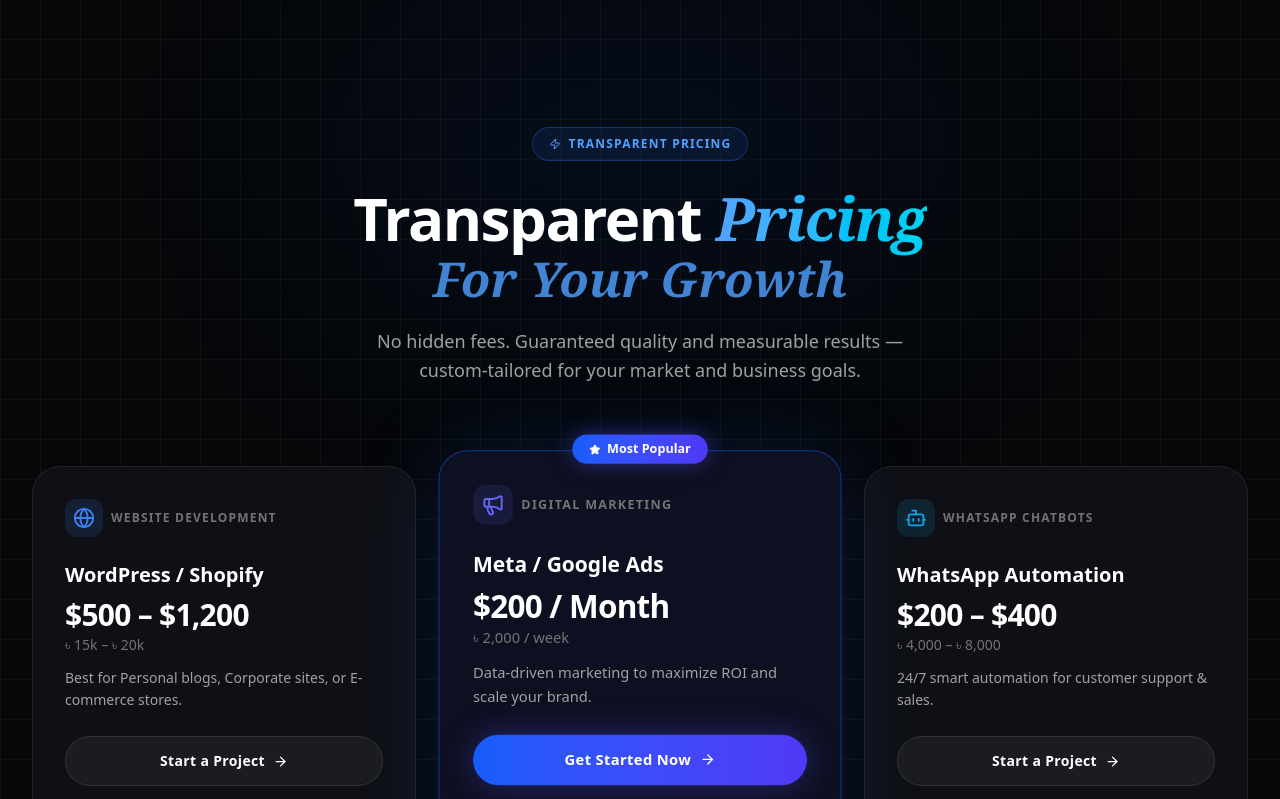
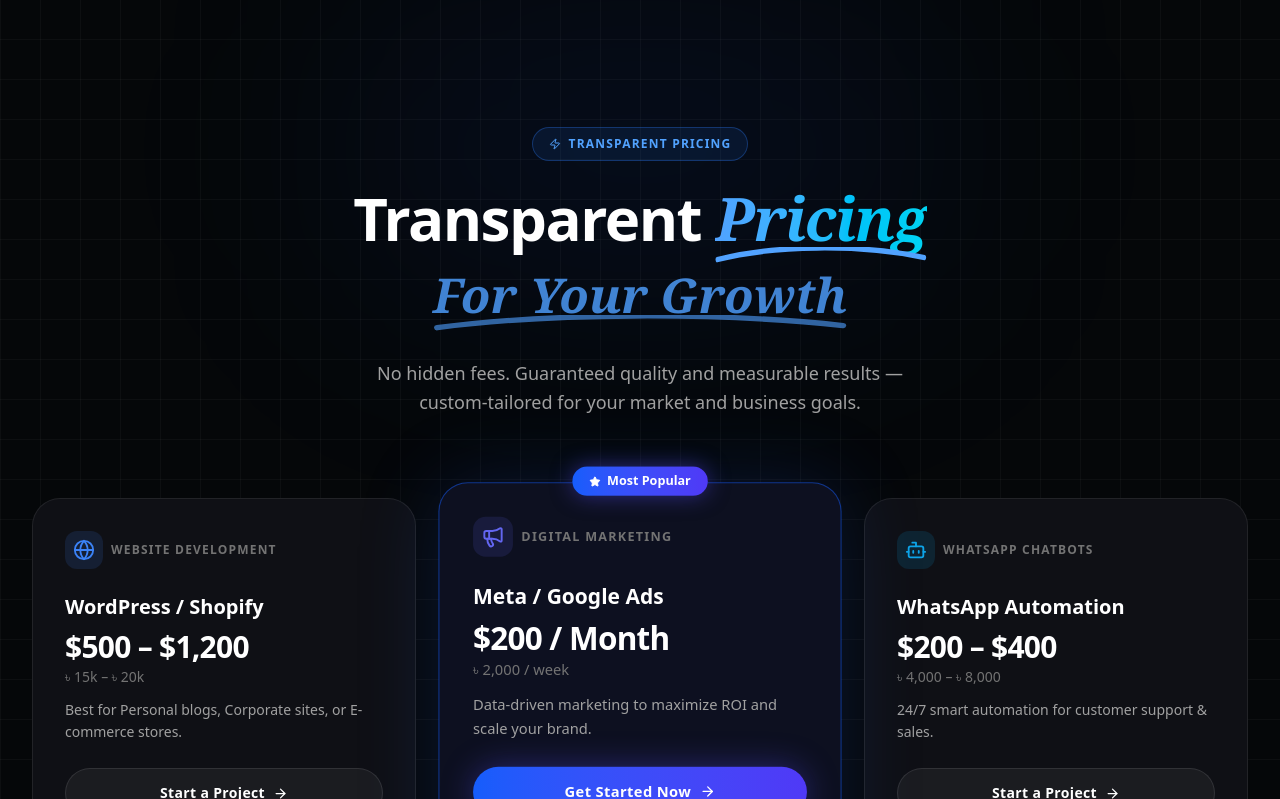
Before and after one commit to Easin-Dev/business-portfolio, a Next.js app: page / in a window 1280 px wide. Shown: the part 11201-12000 px from the top of the page. Built offline with nearby package versions, Linux system fonts and the light colour scheme.

Commit message:
feat: add hand-drawn SVG underline to pricing section headings

```diff
--- a/src/app/component/PricingSection.jsx
+++ b/src/app/component/PricingSection.jsx
@@ -174,12 +174,18 @@ export default function PricingSection() {
           </div>
           <h2 className="text-4xl sm:text-5xl md:text-6xl font-extrabold tracking-tight leading-[1.1] text-white">
             Transparent{" "}
-            <span className="text-transparent italic font-serif bg-clip-text bg-gradient-to-r from-blue-400 to-cyan-400">
+            <span className="text-transparent italic font-serif bg-clip-text bg-gradient-to-r from-blue-400 to-cyan-400 relative inline-block pb-2">
               Pricing
+              <svg className="absolute -bottom-1 left-0 w-full h-3 md:h-4 text-blue-400" viewBox="0 0 200 9" fill="none" preserveAspectRatio="none">
+                <path d="M2.00035 7.15346C55.0746 -1.04258 135.807 -1.82103 198.051 5.92215" stroke="currentColor" strokeWidth="3" strokeLinecap="round"/>
+              </svg>
             </span>
           </h2>
-          <h3 className="text-3xl sm:text-4xl md:text-5xl font-extrabold italic font-serif text-blue-400/80 mt-1 mb-6">
+          <h3 className="text-3xl sm:text-4xl md:text-5xl font-extrabold italic font-serif text-blue-400/80 mt-3 mb-8 relative inline-block pb-2">
             For Your Growth
+            <svg className="absolute -bottom-1 left-0 w-full h-3 md:h-4 text-blue-400/60" viewBox="0 0 200 9" fill="none" preserveAspectRatio="none">
+              <path d="M2.00035 7.15346C55.0746 -1.04258 135.807 -1.82103 198.051 5.92215" stroke="currentColor" strokeWidth="3" strokeLinecap="round"/>
+            </svg>
           </h3>
           <p className="text-neutral-400 text-base md:text-lg max-w-xl mx-auto leading-relaxed">
             No hidden fees. Guaranteed quality and measurable results — custom-tailored for your market and business goals.
```
